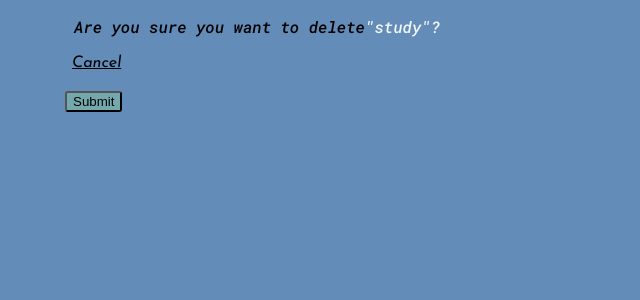
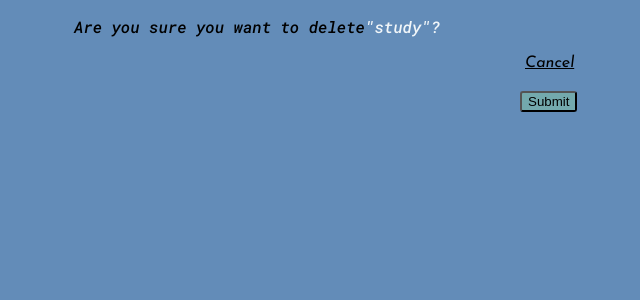
Before and after one commit to sasukexo/Todo-app, a Django app: page /delete/25/ in a window 1280 px wide. Shown: the top 300 px of the page, without its empty margins (383-1023 px from the left). Run offline with Django 4.2, Linux system fonts and the light colour scheme; data comes from the database, SQL or seed files in the repository; both versions use the stored data as it was after the commit.

Commit message:
changed style property

```diff
--- a/todo/tasks/templates/tasks/delete.html
+++ b/todo/tasks/templates/tasks/delete.html
@@ -28,7 +28,8 @@
         a{
             font-family: 'Josefin Sans', sans-serif;
             color:black;
-            margin-left:447px;
+
+            margin-left:900px;
             style:bold;
 
         }
@@ -41,7 +42,7 @@
             border-radius: 3px;
             justify-content: center;
             display: flex;
-            margin-left:440px;
+            margin-left:895px;
             margin-top:20px;
 
         }
```
Also changed, not shown: todo/db.sqlite3.
